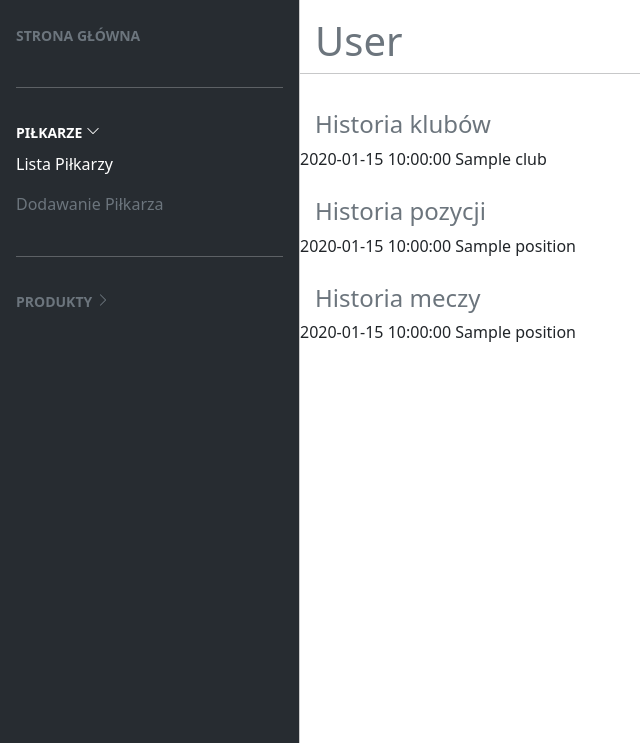
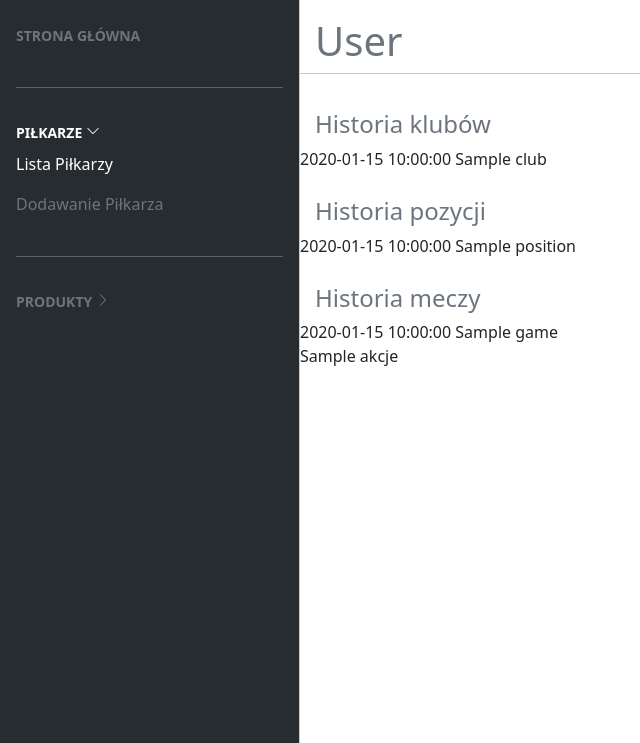
Before and after one commit to tentegess/bdproject, a Flask app: template templates/footballer_history.html in a window 1280 px wide. Shown: the part 57-800 px from the top of the page, without its empty margins (0-640 px from the left). Run offline with Flask 2, Linux system fonts and the light colour scheme; the template is opened without the code that fills it: most values are stand-ins (such as "Sample title", 1, 10 or a date in 2020); some libraries are stand-ins or nearby versions.

Commit message:
history fb

```diff
--- a/app.py
+++ b/app.py
@@ -2,6 +2,8 @@ from flask import Flask, url_for, render_template, request, redirect, flash, ses
 from psycopg2 import sql
 import mysql.connector
 import yaml
+from datetime import date
+
 
 app = Flask(__name__)
 
@@ -136,7 +138,7 @@ def footballerHistory(footballer_id):
                 LEFT JOIN clubhistory AS ch ON f.id = ch.id_footballer
                 LEFT JOIN teams AS t ON t.id = ch.id_team
                 WHERE f.id = %s
-                GROUP BY dateFrom ORDER BY dateFrom DESC""", (footballer_id,))
+                GROUP BY dateFrom ORDER BY dateFrom ASC""", (footballer_id,))
     club_history_content = cur.fetchall()
 
     cur.execute("""
@@ -155,17 +157,29 @@ def footballerHistory(footballer_id):
                 """, (footballer_id,footballer_id))
     position_history_content = cur.fetchall()
 
-    cur.execute("""
-                SELECT
-                FROM footballer as f
-                LEFT JOIN positionhistory AS ph ON f.id = ph.id_footballer
-                LEFT JOIN position AS p ON p.id = ph.id_position
-                WHERE f.id = %s
-                GROUP BY ph.id_position, ph.id_footballer, date ORDER BY date DESC
-                """, (footballer_id,footballer_id))
-    position_history_content = cur.fetchall()
 
-    return render_template("footballer_history.html", footballer_name=name[0], clubs=club_history_content, positions=position_history_content)
+    club_history_content2 = club_history_content + [{'dateFrom':date.today()}]
+    club_history_content3 = []
+
+    for i in range(len(club_history_content2)-1):
+        cur.execute("""
+                SELECT ALL CONCAT(t1.name,' : ', t2.name) as game, date, COALESCE(
+                    (SELECT ALL GROUP_CONCAT(CONCAT(a.name, ': ', am.time,'min') SEPARATOR ', ')
+                    FROM actionsinmatch as am
+                    JOIN actions as a ON a.id = am.id_action
+                    WHERE am.id_match = g.id AND am.id_footballer = %s
+                    ), 'Brak akcji') as akcje
+                FROM games as g
+                LEFT JOIN teams as t1 ON t1.id = g.id_home
+                LEFT JOIN teams as t2 ON t2.id = g.id_away
+                WHERE (t1.name = %s OR t2.name = %s) AND date BETWEEN %s AND %s
+                """, (footballer_id,club_history_content2[i]['club_name'],club_history_content2[i]['club_name'],club_history_content2[i]['dateFrom'],club_history_content2[i+1]['dateFrom']))
+
+        club_history_content3 += cur.fetchall()
+    print(club_history_content3)
+
+    return render_template("footballer_history.html", footballer_name=name[0], clubs=club_history_content, positions=position_history_content, matches=club_history_content3)
+
 
 
 @app.route('/add_footballer', methods=["POST","GET"])
--- a/templates/footballer_history.html
+++ b/templates/footballer_history.html
@@ -22,8 +22,8 @@
     {% endfor %}
 
     <h4 class="text-muted headers-padding"> Historia meczy </h1>
-        {% for position in positions %}
-            <p>{{position.date}} {{position.position}}</p>
+        {% for match in matches %}
+            <p>{{match.date}} {{match.game}} <br> {{match.akcje}}</p>
         {% endfor %}
 
 
```
